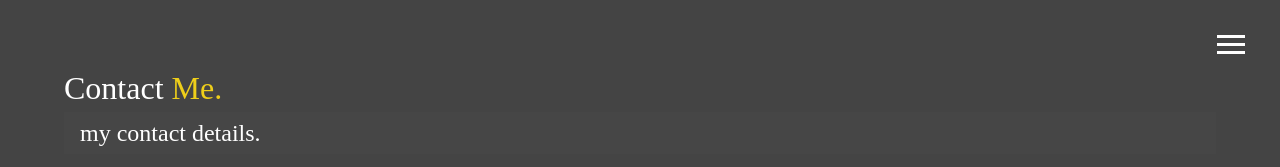
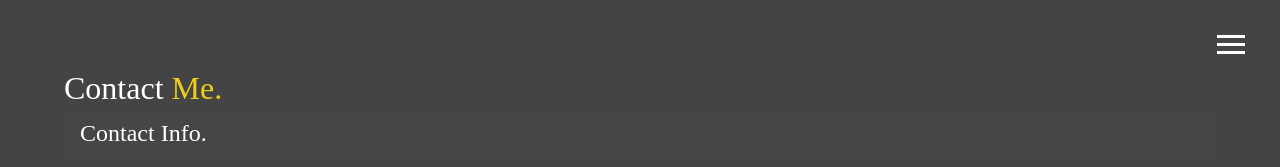
Before and after one commit to muni91/portfolio, a website: page main_folder/contact.html in a window 1280 px wide. Shown: the top 167 px of the page. Drawn offline with Linux system fonts and the light colour scheme.

Commit message:
contact page update

```diff
--- a/main_folder/contact.html
+++ b/main_folder/contact.html
@@ -48,7 +48,7 @@
             Contact <span class="text-secondary">Me.</span>
         </h1>
         <h2 class="sm-heading">
-            my contact details.
+            Contact Info.
         </h2>
         <div class="boxes">
             <div class="box-1">
```
